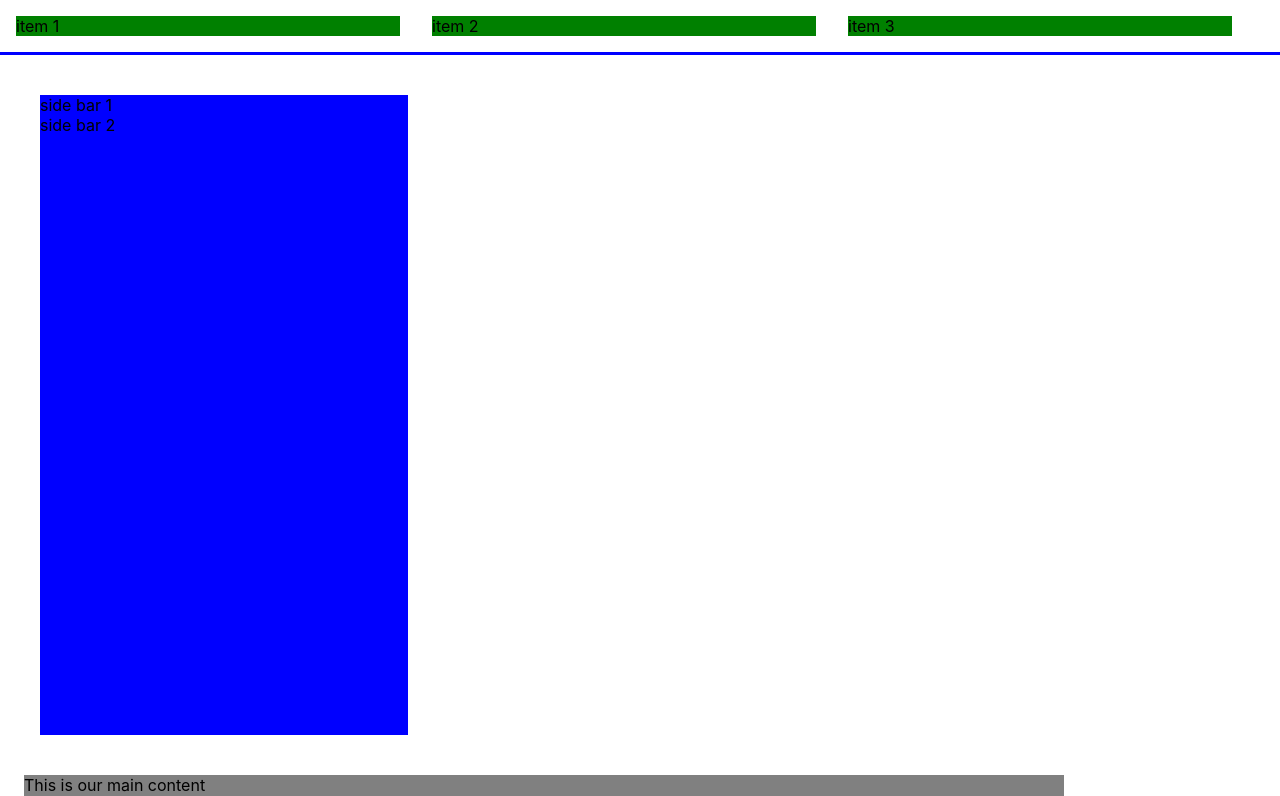
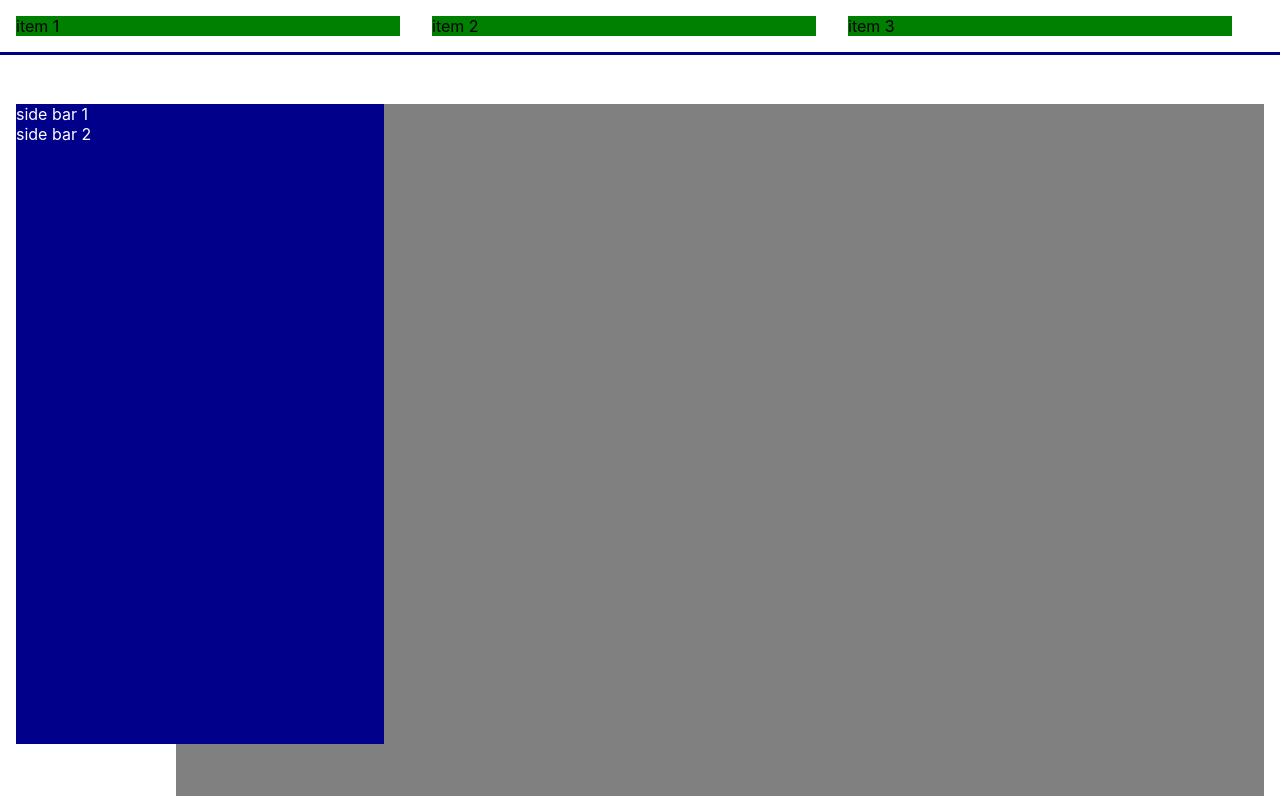
Before and after one commit to ObothA/UG-OPS-2.0, a React (Create React App) app: page / in a window 1280 px wide. Shown: the top 796 px of the page. Built offline with nearby package versions, Linux system fonts and the light colour scheme.

Commit message:
Complete layout setup

```diff
--- a/src/components/content/content.css
+++ b/src/components/content/content.css
@@ -1,8 +1,12 @@
 .setContentInline {
   display: inline-block;
-  margin: 2.5em 0.1em 5em 1.5em;
+  width: 68em;
+  position: absolute;
+  right: 0;
+  z-index: -1;
+  margin-top: 2.5em;
+  margin-right: 1em;
   min-height: 100vh;
-  width: 65em;
 }
 
 .contentbgColor {
--- a/src/components/header/header.css
+++ b/src/components/header/header.css
@@ -1,5 +1,10 @@
 .headerDiv {
-  border-bottom: 3px solid blue;
+  border-bottom: 3px solid darkblue;
+  position: fixed;
+  top: 0;
+  left: 0;
+  width: 100%;
+  background-color: white;
 }
 
 .inlineHeader {
--- a/src/components/sidebar/index.js
+++ b/src/components/sidebar/index.js
@@ -4,7 +4,7 @@ import "./sidebar.css";
 
 export default function Sidebar() {
   return (
-    <div className="setSideBarInline sidebgColor">
+    <div className="setSideBarInline sidebgColor fixeSidebar">
       <p>side bar 1</p>
       <p>side bar 2</p>
     </div>
--- a/src/components/sidebar/sidebar.css
+++ b/src/components/sidebar/sidebar.css
@@ -1,10 +1,17 @@
 .setSideBarInline {
   display: inline-block;
-  margin: 2.5em 0em 0em 2.5em;
   height: 80vh;
   width: 23em;
 }
 
 .sidebgColor {
-  background-color: blue;
+  background-color: darkblue;
+  color: white;
+  margin-left: 1em;
 }
+
+.fixeSidebar {
+  position: fixed;
+  left: 0;
+  margin-top: 2.5em;
+}
--- a/src/index.css
+++ b/src/index.css
@@ -12,7 +12,7 @@
 }
 
 body {
-  margin: 0;
+  margin: 4em 0 0 0;
   font-family: -apple-system, BlinkMacSystemFont, "Segoe UI", "Roboto", "Oxygen",
     "Ubuntu", "Cantarell", "Fira Sans", "Droid Sans", "Helvetica Neue",
     sans-serif;
```
